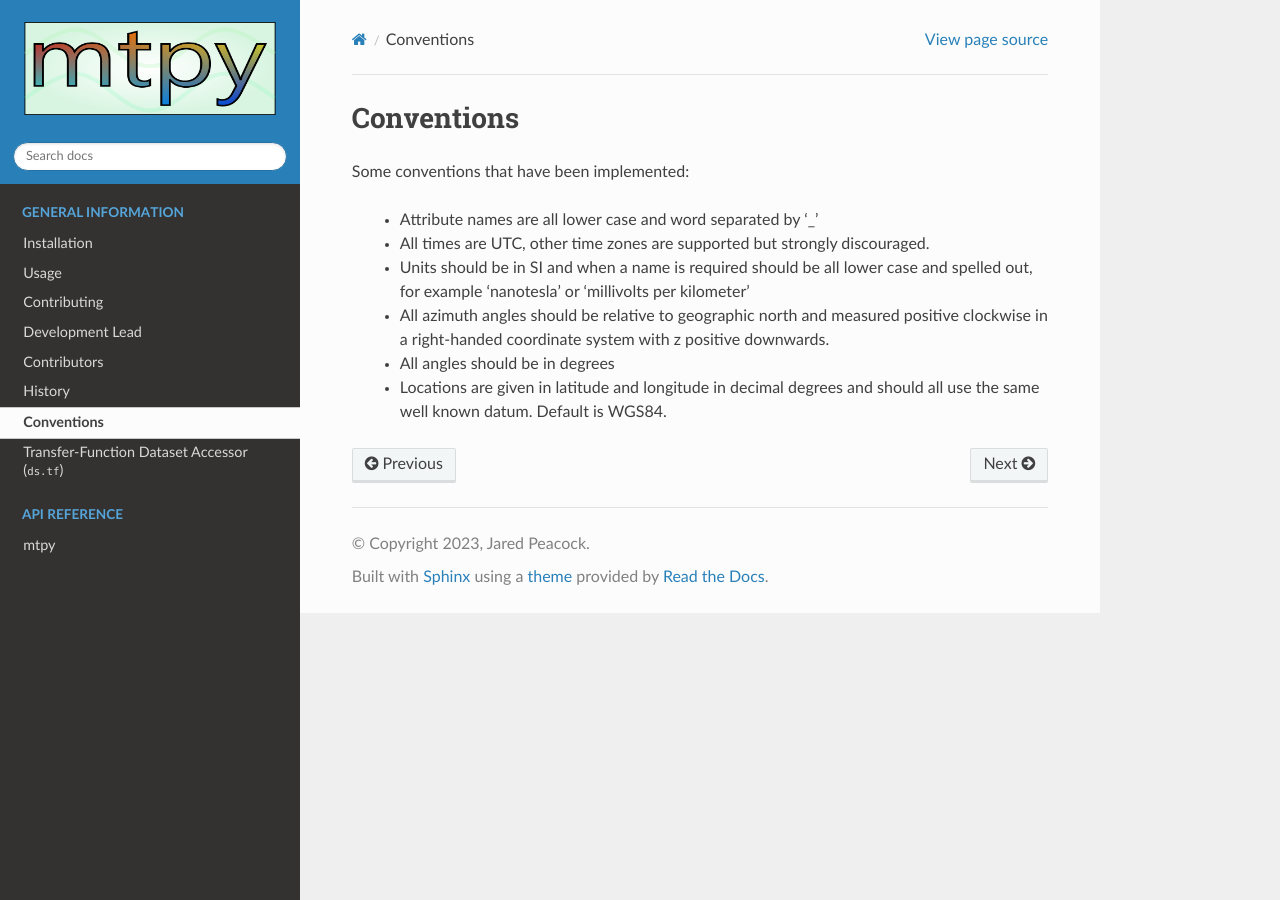
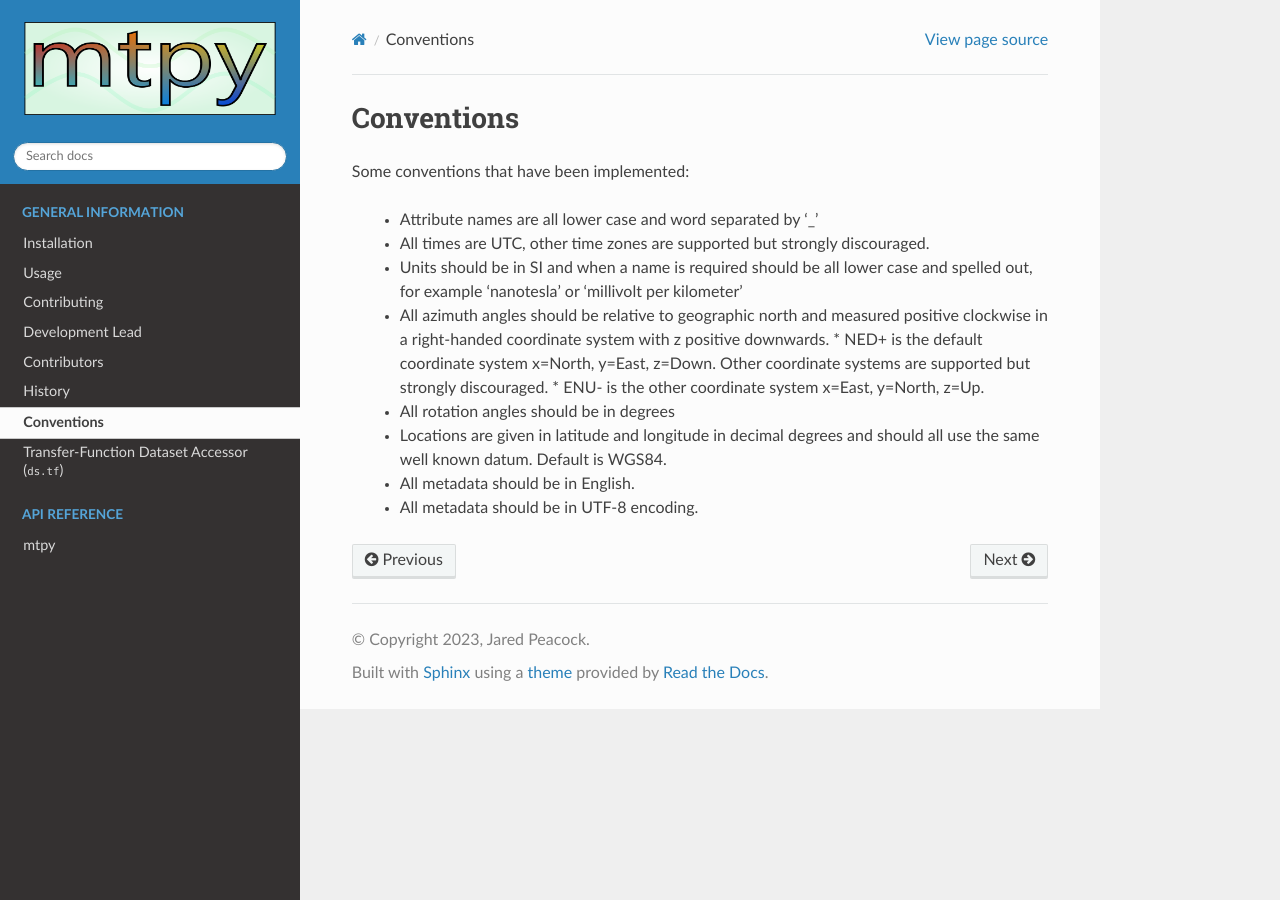
Before and after one commit to MTgeophysics/mtpy-v2, a Sphinx documentation site: the page built from docs/source/conventions.rst, in a window 1280 px wide. Built offline with Sphinx 7.4.7 and the Read the Docs theme 3.1.0, drawn with Linux system fonts in a browser that asks for light colours; formulas are drawn with MathJax 3; pages that are not in the unit, such as notebooks, are missing from menus.

Commit message:
make some adjustment to the docs

```diff
--- a/docs/environment.yml
+++ b/docs/environment.yml
@@ -15,6 +15,5 @@ dependencies:
   - pip
   - pip:
     - loguru
-    - mt-metadata>=1.0.0
-    - mth5>=0.6.0
+    - mth5>=0.6.7
     - aurora
--- a/docs/requirements.txt
+++ b/docs/requirements.txt
@@ -6,5 +6,4 @@ sphinx>=2.3
 sphinx_rtd_theme>=0.4
 PyYAML
 loguru
-mt-metadata
-mth5
+mth5>=0.6.7
--- a/docs/source/conventions.rst
+++ b/docs/source/conventions.rst
@@ -6,7 +6,11 @@ Some conventions that have been implemented:
 
 	* Attribute names are all lower case and word separated by '_'
 	* All times are UTC, other time zones are supported but strongly discouraged.
-	* Units should be in SI and when a name is required should be all lower case and spelled out, for example 'nanotesla' or 'millivolts per kilometer'
+	* Units should be in SI and when a name is required should be all lower case and spelled out, for example 'nanotesla' or 'millivolt per kilometer'
 	* All azimuth angles should be relative to geographic north and measured positive clockwise in a right-handed coordinate system with z positive downwards.
-	* All angles should be in degrees
+	  * NED+ is the default coordinate system x=North, y=East, z=Down. Other coordinate systems are supported but strongly discouraged.
+	  * ENU- is the other coordinate system x=East, y=North, z=Up.
+	* All rotation angles should be in degrees
 	* Locations are given in latitude and longitude in decimal degrees and should all use the same well known datum.  Default is WGS84.
+	* All metadata should be in English.
+	* All metadata should be in UTF-8 encoding.
--- a/environment.yml
+++ b/environment.yml
@@ -25,5 +25,5 @@ dependencies:
   - ninja
   - pip:
       - mt_metadata[obspy]>=1.0.0
-      - mth5>=0.6.0
+      - mth5>=0.6.7
       - aurora
```
Also changed, not shown: README.md (+4 -11 lines).
